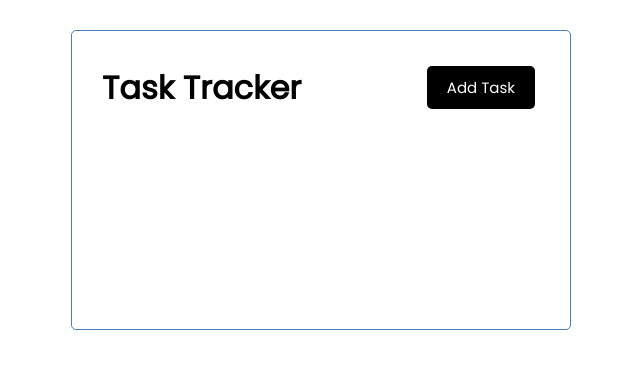
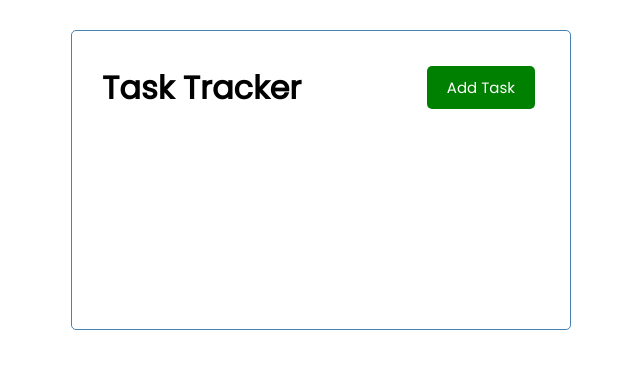
Before and after one commit to cadetCoder/UpVote, a Vue app: page / in a window 1280 px wide. Shown: the top 368 px of the page, without its empty margins (319-959 px from the left). Built offline with nearby package versions, Linux system fonts and the light colour scheme.

Commit message:
debug button color

```diff
--- a/src/components/BUtton.vue
+++ b/src/components/BUtton.vue
@@ -1,6 +1,6 @@
 <template>
   <button
-  :style="{ backgound: color }"
+  :style="{ background: color }"
   class="btn">
     {{ text }}
   </button>
```
